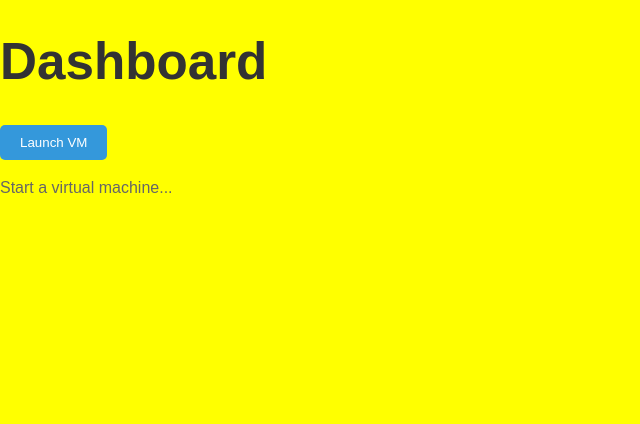
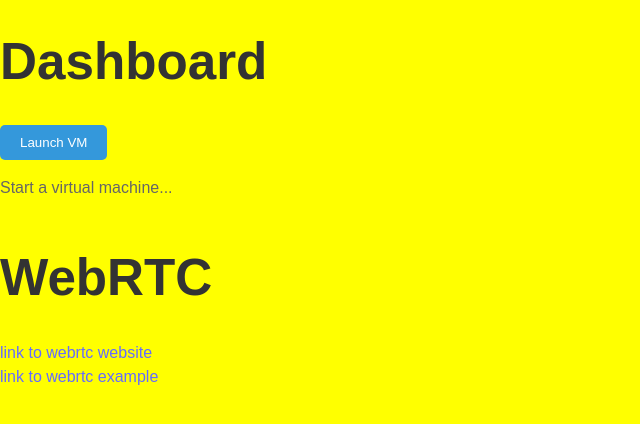
Before and after one commit to JohanCodeForFun/safe-grades, a React (Vite) app: page /dashboard in a window 1280 px wide. Shown: the top 424 px of the page, without its empty margins (0-640 px from the left). Built offline with nearby package versions, Linux system fonts and the light colour scheme.

Commit message:
add WebRTC links to Dashboard

```diff
--- a/src/Dashboard.tsx
+++ b/src/Dashboard.tsx
@@ -19,6 +19,10 @@ function App() {
         {isToggled ? <p>Virtual machine is on.</p> : <p>Start a virtual machine...</p>}
       </div>
       <div>
+        <h1>WebRTC</h1>
+        <a href="https://webrtc.org">link to webrtc website</a>
+        <br />
+        <a href="https://webrtc.github.io/samples/src/content/peerconnection/multiple-relay/">link to webrtc example</a>
         <div className={isToggled ? 'right' : 'hidden'}>
           <Canvas height={240} width={320} />
         </div>
```
